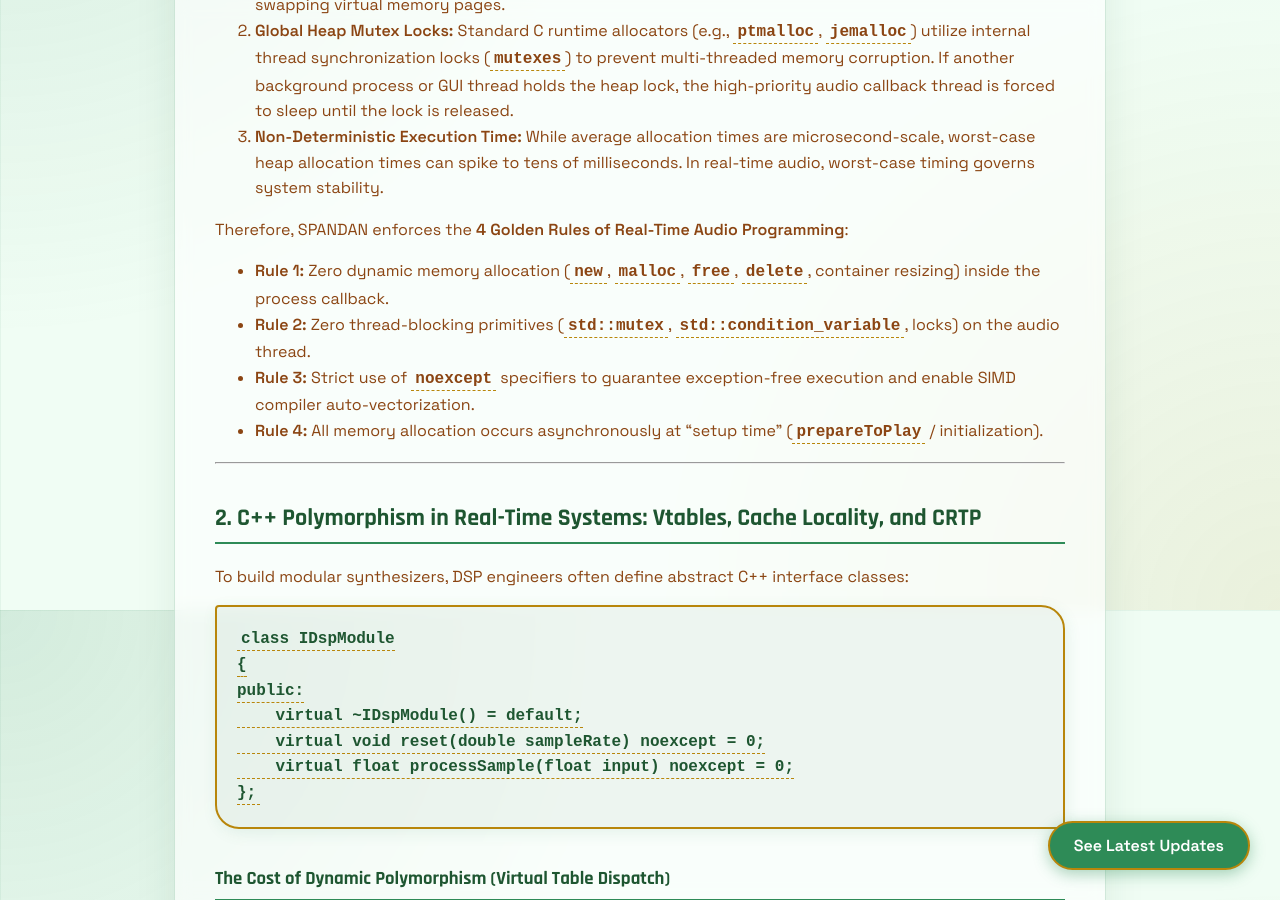
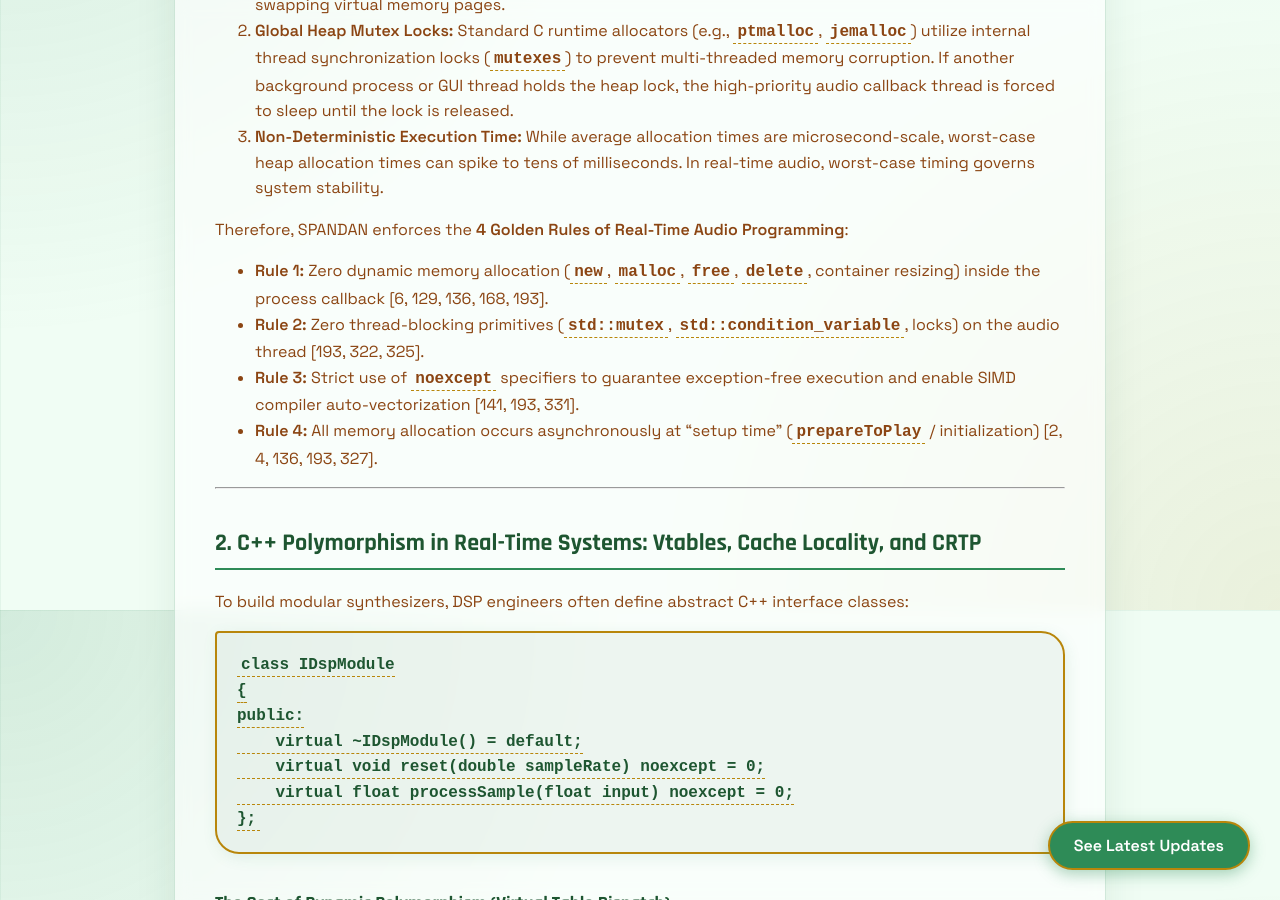
Before and after one commit to cryparc/Spandan, a Jekyll site: the page built from docs/Chapter_6_The Architechture of Dynamic DSP.md, in a window 1280 px wide and 900 px high, scrolled down 2090 px. Built offline with Jekyll 4.4.1, drawn with Linux system fonts in a browser that asks for light colours; our own code applies the rules of GitHub Pages for plain Markdown files; some of the changed text lies outside the part shown.

Commit message:
Updated the chapter 6

```diff
--- a/docs/Chapter_6_The Architechture of Dynamic DSP.md
+++ b/docs/Chapter_6_The Architechture of Dynamic DSP.md
@@ -50,10 +50,10 @@ In standard desktop software, allocating memory on the system heap using `malloc
 3. **Non-Deterministic Execution Time:** While average allocation times are microsecond-scale, worst-case heap allocation times can spike to tens of milliseconds. In real-time audio, worst-case timing governs system stability.
 
 Therefore, SPANDAN enforces the **4 Golden Rules of Real-Time Audio Programming**:
-* **Rule 1:** Zero dynamic memory allocation (`new`, `malloc`, `free`, `delete`, container resizing) inside the process callback.
-* **Rule 2:** Zero thread-blocking primitives (`std::mutex`, `std::condition_variable`, locks) on the audio thread.
-* **Rule 3:** Strict use of `noexcept` specifiers to guarantee exception-free execution and enable SIMD compiler auto-vectorization.
-* **Rule 4:** All memory allocation occurs asynchronously at "setup time" (`prepareToPlay` / initialization).
+* **Rule 1:** Zero dynamic memory allocation (`new`, `malloc`, `free`, `delete`, container resizing) inside the process callback [6, 129, 136, 168, 193].
+* **Rule 2:** Zero thread-blocking primitives (`std::mutex`, `std::condition_variable`, locks) on the audio thread [193, 322, 325].
+* **Rule 3:** Strict use of `noexcept` specifiers to guarantee exception-free execution and enable SIMD compiler auto-vectorization [141, 193, 331].
+* **Rule 4:** All memory allocation occurs asynchronously at "setup time" (`prepareToPlay` / initialization) [2, 4, 136, 193, 327].
 
 ---
 
```
Also changed, not shown: other parts of docs/Chapter_6_The Architechture of Dynamic DSP.md (+2 -2 lines).
